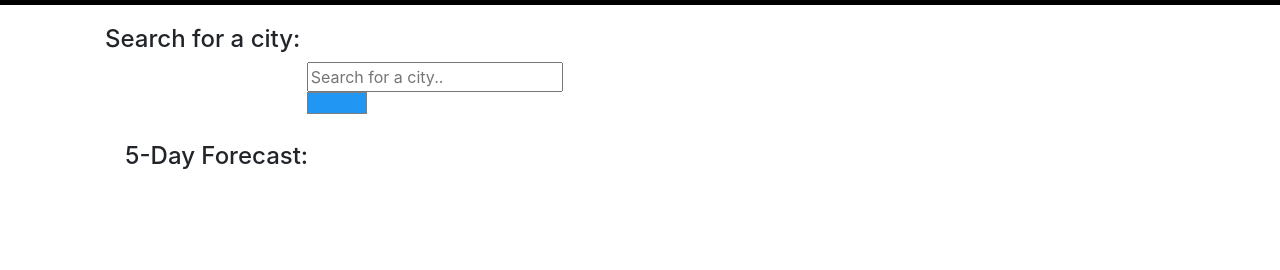
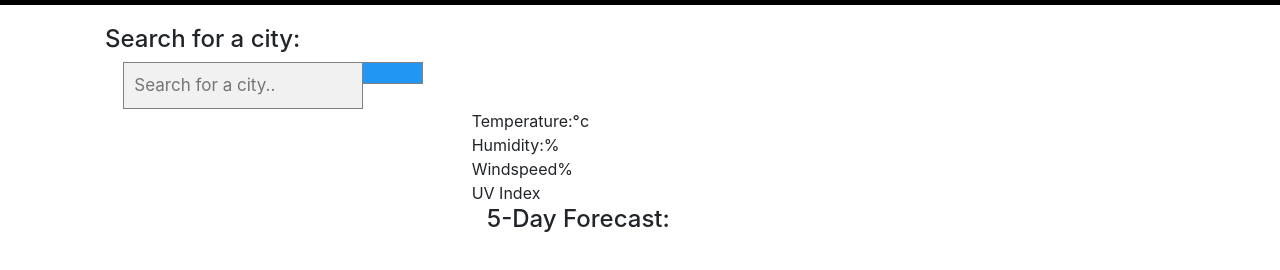
Before and after one commit to norbu-s/Forecast-App, a plain HTML site: page index.html in a window 1280 px wide. Shown: the part 70-340 px from the top of the page. Drawn offline with nearby package versions, Linux system fonts and the light colour scheme.

Commit message:
Fixed index and css file

```diff
--- a/Asset/style.css
+++ b/Asset/style.css
@@ -10,8 +10,17 @@ body{
     background-image: url('./images/sunny.jpg');
 }
 
+form.search input[type=text] {
+    padding: 10px;
+    font-size: 17px;
+    border: 1px solid grey;
+    float: left;
+    width: 80%;
+    background: #f1f1f1;
+}
+
 form.search button {
-    float: left;
+    float: right;
     width: 20%;
     padding: 10px;
     background: #2196F3;
@@ -36,3 +45,11 @@ form.search button {
     padding: 20px;
     background-image: 'Asset/images/backgroundimage',
 }
+
+.forecast{
+  float: left;
+}
+
+.city-info{
+  float:right;
+}
--- a/index.html
+++ b/index.html
@@ -14,27 +14,24 @@
         <a>Weather Dashboard</a>
     </div>
     <div class="container">
-        <div class="search-for-cities"></div>
-        <div class="col-8 cities">
-            <div class="weatherList">
+        <div class="search-for-cities">
+            <div class="col-4 cities">
                 <h4>Search for a city:</h4>
                 <form class="search" action="/action_page.php" style="margin:auto;max-width:300px">
                 <input type="text" placeholder="Search for a city.." name="">
                 <button type="submit"><i class="fa fa-search"></i></button>
                 </form>
                 </div>
-        <!-- Display the list of cities -->
             <div class="city-list"></div>
-        <!-- Display weather details -->
-        <div class="col-8 city">
-            <div class="city-info"></div>
-            <div class="container">
-              <div class ="row">
-              <div class="col col-12 weather-forecast">
-                <h2 id="fivedaysForecast"></h2>
         </div>
-        <!-- Display the Forecast for the next five days. -->
-              <div class="row-12">
+        <div class="col-8 city-info">
+            <div class="current-city">
+                <div class="temp">Temperature:</span>°c</span></div>
+                <div class="humidity:">Humidity:<span>%</span></div>
+                <div class="windspeed:">Windspeed<span>%</span></div>
+                <div class="UV index:">UV Index</div>
+            </div>
+            <div class="col-4 forecast">
                 <h4>5-Day Forecast:</h4>
                 <div class= "row" id="fivedaysweather">
                 <div class="col col-12 card-weather">
@@ -42,9 +39,7 @@
                 <br>
                 <div id ="boxes" class="row">
             </div>
-
         </div>
      </div>
-
 </body>
 </html>
```
Lines whose indentation alone changed are shown as unchanged.
